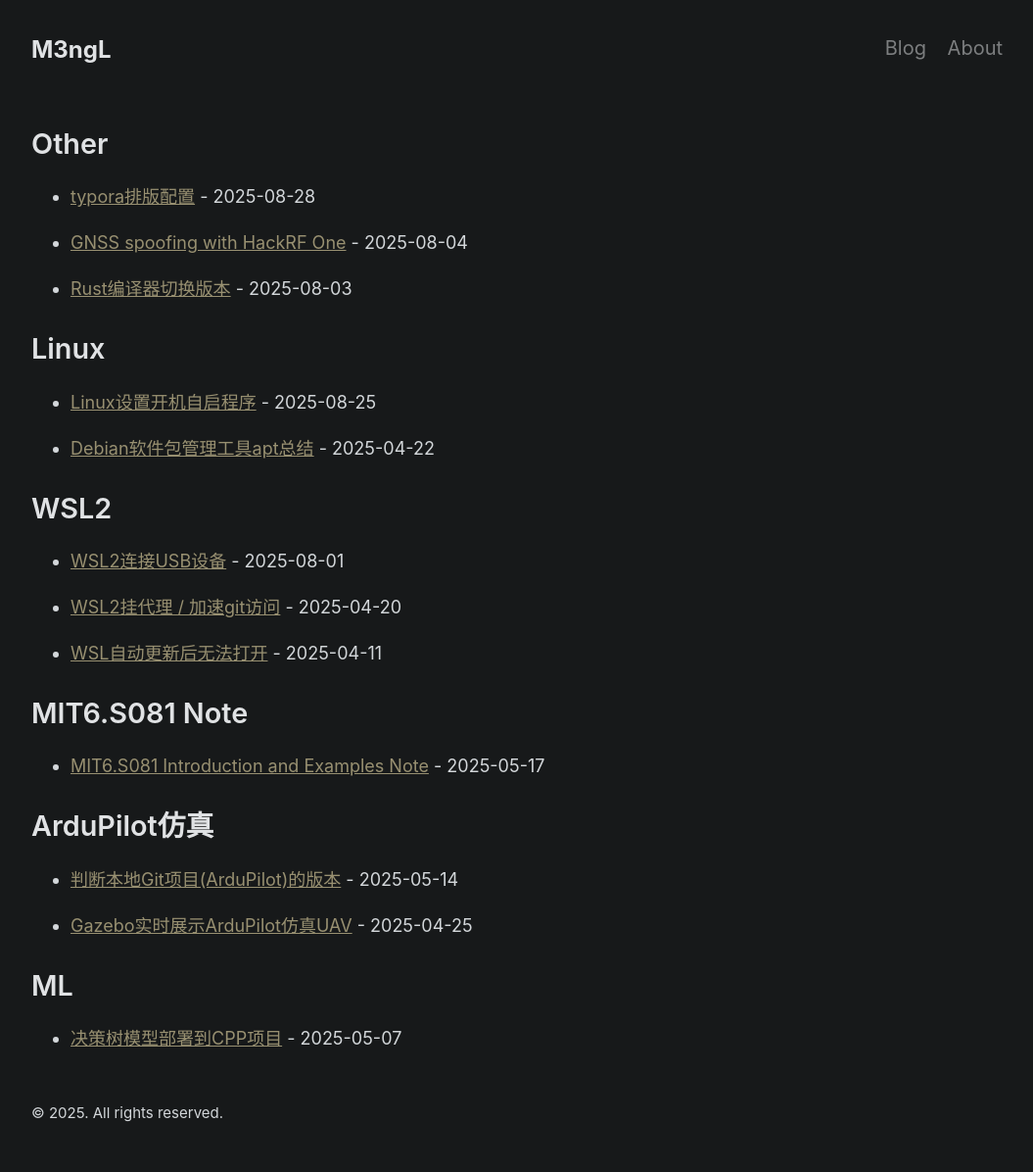
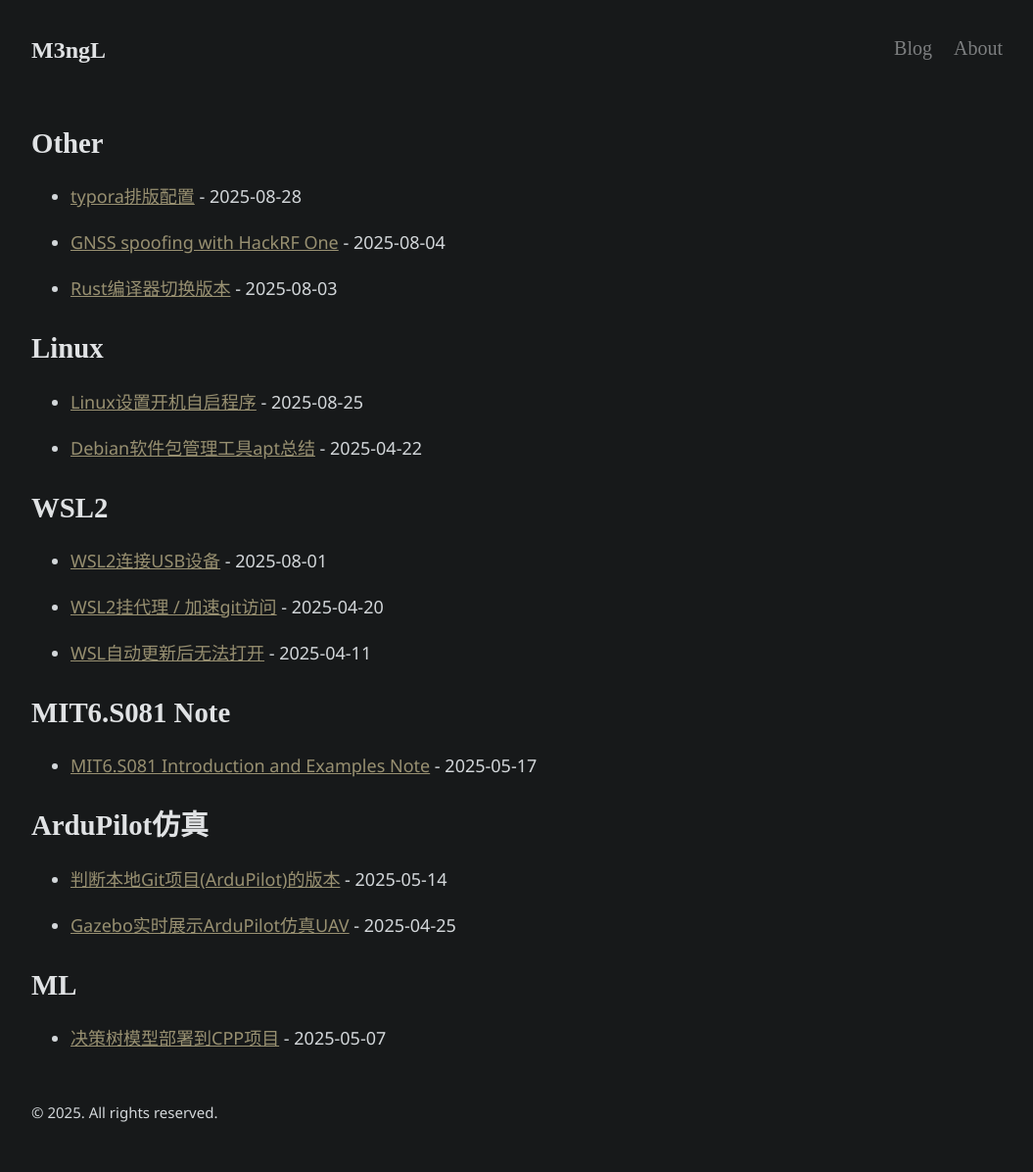
Before and after one commit to M3ngL/M3ngL.github.io, a Jekyll site: the page built from index.html, in a window 1280 px wide. Shown: the whole page at 98% size, without its empty margins (112-1167 px from the left). Built offline with Jekyll 4.4.1, drawn with Linux system fonts in a browser that asks for light colours; the list of posts is cut into pages by our own code.

Commit message:
update title/body font type

```diff
--- a/_sass/_base.scss
+++ b/_sass/_base.scss
@@ -8,7 +8,8 @@
 
 body {
   margin: 0;
-  font-family: var(--body-font);
+  // font-family: var(--body-font);
+  font-family: "Segoe UI", Arial, "FangSong", "Times New Roman";
   font-size: var(--body-font-size);
   line-height: var(--body-line-height);
   color: var(--body-color);
@@ -16,6 +17,7 @@
   -webkit-text-size-adjust: 100%;
       -ms-text-size-adjust: 100%;
 }
+
 
 // No `:visited` state is required by default (browsers will use `a`)
 a {
--- a/_sass/_type.scss
+++ b/_sass/_type.scss
@@ -7,6 +7,8 @@
   font-weight: 600;
   line-height: 1.25;
   color: var(--heading-color);
+  font-family: "Times New Roman";
+
 }
 
 h1 {
```
